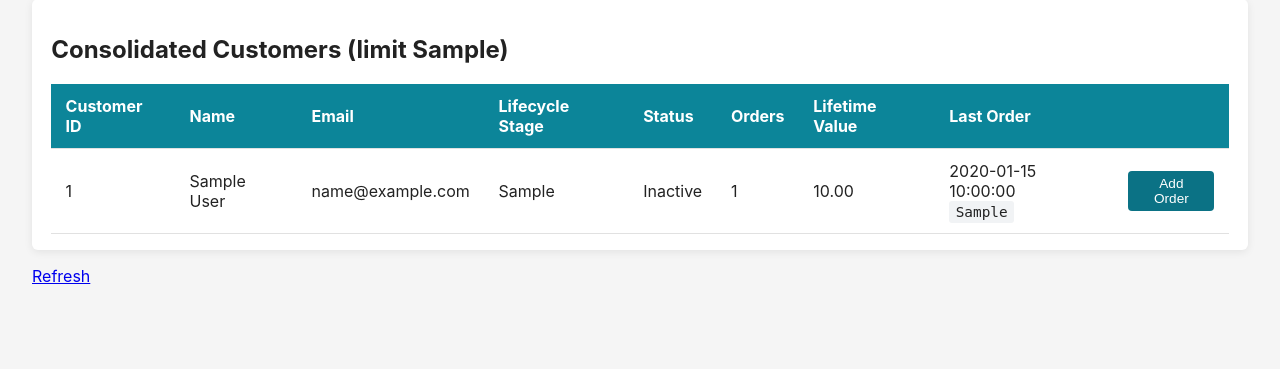
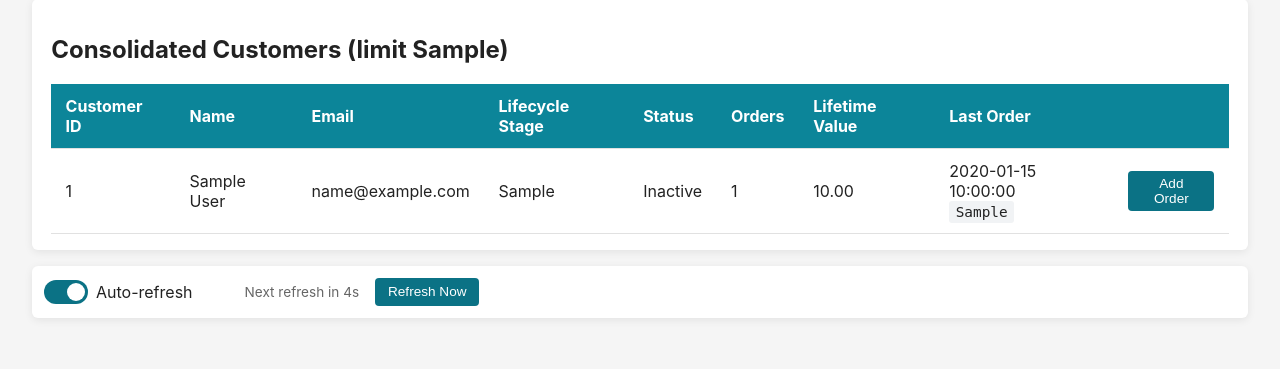
Before and after one commit to fbrzx/mkt-streams, a Flask app: template webapp/templates/index.html in a window 1280 px wide. Shown: the part 297-666 px from the top of the page. Run offline with Flask 3, Linux system fonts and the light colour scheme; the template is opened without the code that fills it: most values are stand-ins (such as "Sample title", 1, 10 or a date in 2020).

Commit message:
small updates

```diff
--- a/webapp/templates/index.html
+++ b/webapp/templates/index.html
@@ -88,6 +88,78 @@
       padding: 0.2rem 0.4rem;
       border-radius: 3px;
       font-size: 0.9rem;
+    }
+    .refresh-control {
+      display: flex;
+      align-items: center;
+      gap: 1rem;
+      margin-top: 1rem;
+      padding: 0.75rem;
+      background-color: #fff;
+      border-radius: 6px;
+      box-shadow: 0 2px 8px rgba(0, 0, 0, 0.08);
+    }
+    .spinner {
+      display: inline-block;
+      width: 16px;
+      height: 16px;
+      border: 2px solid #e1e1e1;
+      border-top-color: #0b7285;
+      border-radius: 50%;
+      animation: spin 0.8s linear infinite;
+    }
+    .spinner.hidden {
+      visibility: hidden;
+    }
+    @keyframes spin {
+      to { transform: rotate(360deg); }
+    }
+    .toggle-container {
+      display: flex;
+      align-items: center;
+      gap: 0.5rem;
+    }
+    .toggle-switch {
+      position: relative;
+      width: 44px;
+      height: 24px;
+    }
+    .toggle-switch input {
+      opacity: 0;
+      width: 0;
+      height: 0;
+    }
+    .slider {
+      position: absolute;
+      cursor: pointer;
+      top: 0;
+      left: 0;
+      right: 0;
+      bottom: 0;
+      background-color: #ccc;
+      transition: 0.3s;
+      border-radius: 24px;
+    }
+    .slider:before {
+      position: absolute;
+      content: "";
+      height: 18px;
+      width: 18px;
+      left: 3px;
+      bottom: 3px;
+      background-color: white;
+      transition: 0.3s;
+      border-radius: 50%;
+    }
+    input:checked + .slider {
+      background-color: #0b7285;
+    }
+    input:checked + .slider:before {
+      transform: translateX(20px);
+    }
+    .refresh-status {
+      font-size: 0.85rem;
+      color: #666;
     }
   </style>
 </head>
@@ -182,6 +254,88 @@
       {% endif %}
     </div>
   {% endif %}
-  <div><a href="/">Refresh</a></div>
+
+  <div class="refresh-control">
+    <div class="toggle-container">
+      <label class="toggle-switch">
+        <input type="checkbox" id="autoRefreshToggle" checked>
+        <span class="slider"></span>
+      </label>
+      <label for="autoRefreshToggle" style="cursor: pointer;">Auto-refresh</label>
+    </div>
+    <div class="spinner" id="refreshSpinner"></div>
+    <span class="refresh-status" id="refreshStatus">Next refresh in <span id="countdown">5</span>s</span>
+    <button onclick="manualRefresh()" style="padding: 0.4rem 0.8rem; font-size: 0.85rem;">Refresh Now</button>
+  </div>
+
+  <script>
+    let refreshInterval = null;
+    let countdownInterval = null;
+    let secondsRemaining = 5;
+    const REFRESH_SECONDS = 5;
+
+    function updateCountdown() {
+      secondsRemaining--;
+      if (secondsRemaining <= 0) {
+        secondsRemaining = REFRESH_SECONDS;
+      }
+      document.getElementById('countdown').textContent = secondsRemaining;
+    }
+
+    function showSpinner() {
+      document.getElementById('refreshSpinner').classList.remove('hidden');
+    }
+
+    function hideSpinner() {
+      document.getElementById('refreshSpinner').classList.add('hidden');
+    }
+
+    function manualRefresh() {
+      showSpinner();
+      location.reload();
+    }
+
+    function startAutoRefresh() {
+      secondsRemaining = REFRESH_SECONDS;
+      document.getElementById('countdown').textContent = secondsRemaining;
+
+      if (refreshInterval) clearInterval(refreshInterval);
+      if (countdownInterval) clearInterval(countdownInterval);
+
+      countdownInterval = setInterval(updateCountdown, 1000);
+
+      refreshInterval = setInterval(() => {
+        showSpinner();
+        location.reload();
+      }, REFRESH_SECONDS * 1000);
+
+      document.getElementById('refreshStatus').style.display = 'inline';
+    }
+
+    function stopAutoRefresh() {
+      if (refreshInterval) {
+        clearInterval(refreshInterval);
+        refreshInterval = null;
+      }
+      if (countdownInterval) {
+        clearInterval(countdownInterval);
+        countdownInterval = null;
+      }
+      document.getElementById('refreshStatus').style.display = 'none';
+      hideSpinner();
+    }
+
+    document.getElementById('autoRefreshToggle').addEventListener('change', function(e) {
+      if (e.target.checked) {
+        startAutoRefresh();
+      } else {
+        stopAutoRefresh();
+      }
+    });
+
+    // Start auto-refresh on page load
+    hideSpinner();
+    startAutoRefresh();
+  </script>
 </body>
 </html>
```
Also changed, not shown: docker-compose.yml (+19 -2 lines), README.md.
